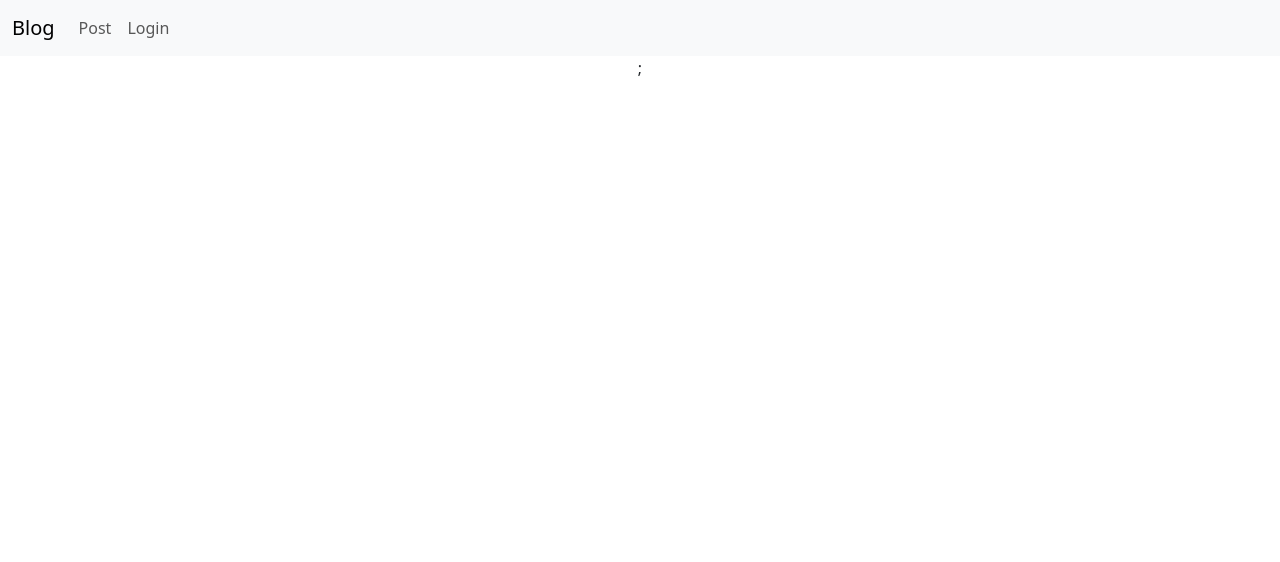
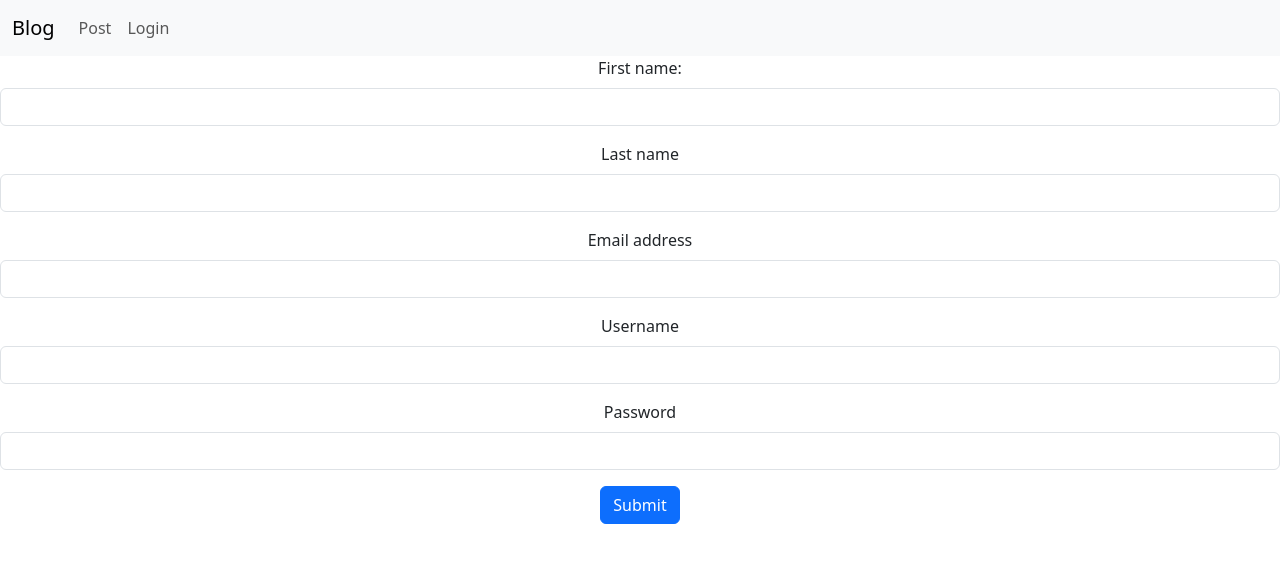
Before and after one commit to Gaberthepro/Blog-react, a React (Create React App) app: page /Register in a window 1280 px wide. Before the commit this address had no page. Shown: the top 562 px of the page. Built offline with nearby package versions, Linux system fonts and the light colour scheme.

Commit message:
Register

```diff
--- a/src/App.tsx
+++ b/src/App.tsx
@@ -7,6 +7,7 @@
 import AddPost from "./pages/addPost/addPost";
 import Post from "./pages/Post/post";
 import Login from "./pages/Login/login";
+import Register from "./pages/Register/register";
 
 function App() {
   return (
@@ -18,9 +19,9 @@
           <Route path="/addPost" element={<AddPost />} />
           <Route path="/Post/:id" element={<Post />} />
           <Route path="/Login" element={<Login />} />
+          <Route path="/Register" element={<Register />} />
         </Routes>
       </BrowserRouter>
-      ;
     </div>
   );
 }
--- a/src/pages/Login/login.tsx
+++ b/src/pages/Login/login.tsx
@@ -24,6 +24,12 @@
             id="exampleInputPassword1"
           />
         </div>
+        <p>
+          Not registered yet?{" "}
+          <a className="link-opacity-100" href="/register">
+            Create an account
+          </a>
+        </p>
         <button type="submit" className="btn btn-primary">
           Submit
         </button>
--- a/src/pages/Post/post.tsx
+++ b/src/pages/Post/post.tsx
@@ -4,7 +4,7 @@
 import axios from "axios";
 import "./post.css";
 
-interface Post {
+interface post {
   _id: string;
   title: string;
   body: string;
@@ -13,7 +13,7 @@
 
 function Post() {
   const { id } = useParams();
-  const [data, setData] = useState<Post>();
+  const [data, setData] = useState<post>();
 
   useEffect(() => {
     axios
@@ -40,4 +40,5 @@
     </Fragment>
   );
 }
+
 export default Post;
--- /dev/null
+++ b/src/pages/Register/register.tsx
@@ -0,0 +1,103 @@
+import React, { Fragment, useState } from "react";
+import axios from "axios";
+import { useNavigate } from "react-router-dom";
+
+export function Register() {
+  const [firstName, setFname] = useState("");
+  const [lastName, setLname] = useState("");
+  const [email, setEmail] = useState("");
+  const [username, setUsername] = useState("");
+  const [password, setPassword] = useState("");
+  const navigate = useNavigate();
+
+  const handleRegister = () => {
+    const RegisterData = {
+      firstName: firstName,
+      lastName: lastName,
+      username: username,
+      email: email,
+      password: password
+    };
+    axios
+      .post("http://localhost:5000/users/", RegisterData)
+      .then((response) => console.log(response.data))
+      .catch((error) => console.error("Error:", error));
+      navigate(-1)
+  };
+
+  return (
+    <Fragment>
+      <form onSubmit={handleRegister}>
+        <div className="mb-3">
+          <label htmlFor="exampleInputEmail1" className="form-label">
+            First name:
+          </label>
+          <input
+            type="text"
+            className="form-control"
+            id="exampleInputEmail1"
+            aria-describedby="emailHelp"
+            value={firstName}
+            onChange={(e) => setFname(e.target.value)}
+          />
+        </div>
+        <div className="mb-3">
+          <label htmlFor="exampleInputEmail1" className="form-label">
+            Last name
+          </label>
+          <input
+            type="text"
+            className="form-control"
+            id="exampleInputEmail1"
+            aria-describedby="emailHelp"
+            value={lastName}
+            onChange={(e) => setLname(e.target.value)}
+          />
+        </div>
+        <div className="mb-3">
+          <label htmlFor="exampleInputEmail1" className="form-label">
+            Email address
+          </label>
+          <input
+            type="email"
+            className="form-control"
+            id="exampleInputEmail1"
+            aria-describedby="emailHelp"
+            value={email}
+            onChange={(e) => setEmail(e.target.value)}
+          />
+        </div>
+        <div className="mb-3">
+          <label htmlFor="exampleInputEmail1" className="form-label">
+            Username
+          </label>
+          <input
+            type="text"
+            className="form-control"
+            id="exampleInputEmail1"
+            aria-describedby="emailHelp"
+            value={username}
+            onChange={(e) => setUsername(e.target.value)}
+          />
+        </div>
+        <div className="mb-3">
+          <label htmlFor="exampleInputPassword1" className="form-label">
+            Password
+          </label>
+          <input
+            type="password"
+            className="form-control"
+            id="exampleInputPassword1"
+            value={password}
+            onChange={(e) => setPassword(e.target.value)}
+          />
+        </div>
+        <button type="submit" className="btn btn-primary">
+          Submit
+        </button>
+      </form>
+    </Fragment>
+  );
+}
+
+export default Register;
```
